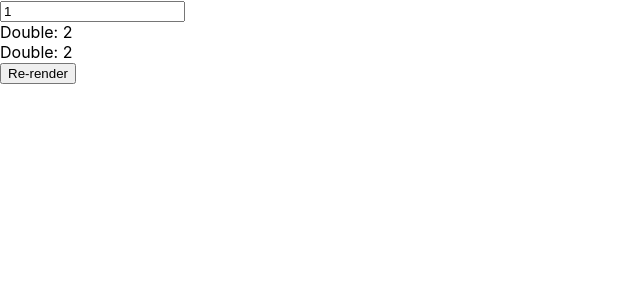
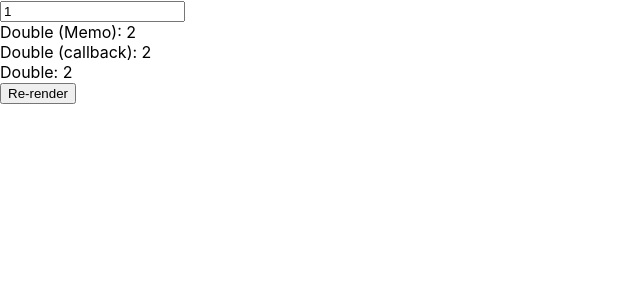
Before and after one commit to ankhzaq/youtube, a React (Create React App) app: page /video2 in a window 1280 px wide. Shown: the top 300 px of the page, without its empty margins (0-640 px from the left). Built offline with nearby package versions, Linux system fonts and the light colour scheme.

Commit message:
feature - useCallback added to video 2

```diff
--- a/src/videos/video2/video2.tsx
+++ b/src/videos/video2/video2.tsx
@@ -1,18 +1,24 @@
-import React, { useMemo, useState } from 'react';
+import React, { useCallback, useMemo, useState } from 'react';
 
 const Video2 = () => {
   const [number, setNumber] = useState(1);
   const [renderCounter, setRenderCounter] = useState(1);
 
-  const duplicateNumber = useMemo(() => {
-    console.log("duplicateNumber");
+  const duplicateNumberMemo = useMemo(() => {
+    console.log("duplicateNumber useMemo");
     return number * 2;
   }, [number]);
 
-  const duplicateNumberWithoutMemo = () => {
-    console.log("duplicateNumber without memo");
+  const duplicateNumberWithoutMemoCallback = () => {
+    console.log("duplicateNumber without memo & callback. Render counter: ", renderCounter);
     return number * 2;
   };
+
+  const duplicateNumberCallback = useCallback(() => {
+    // "renderCounter" only will be uptated when number changes
+    console.log("duplicateNumber useCallback. RenderCounter: ", renderCounter);
+    return number * 2;
+  }, [number]);
 
   const onChange = (event: any) => {
     setNumber(Number(event.target.value));
@@ -25,8 +31,9 @@ const Video2 = () => {
   return (
     <div>
       <input type="number" value={number} onChange={onChange} />
-      <div>Double: {duplicateNumber}</div>
-      <div>Double: {duplicateNumberWithoutMemo()}</div>
+      <div>Double (Memo): {duplicateNumberMemo}</div>
+      <div>Double (callback): {duplicateNumberCallback()}</div>
+      <div>Double: {duplicateNumberWithoutMemoCallback()}</div>
 
       <button onClick={reRender}>Re-render</button>
     </div>
```
